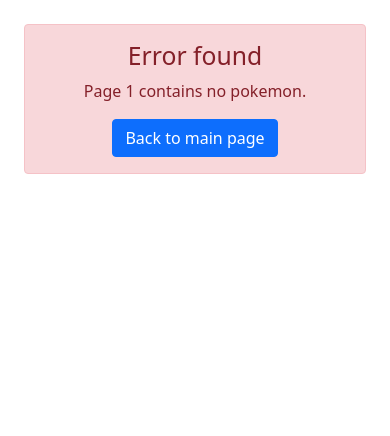
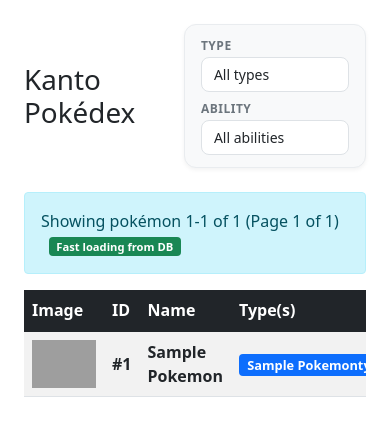
Before and after one commit to Michal-Barcak/Pokedex, a Django app: page / in a window 390 px wide. Shown: the part 62-498 px from the top of the page. Run offline with Django 5.2, Linux system fonts and the light colour scheme; tables that the repository leaves empty hold one stand-in row (values such as "Sample post"); a database or web service that is not in the repository returns one stand-in record (values such as "Sample title"); data that the repository does not hold is empty; grey boxes are pictures that could not be loaded.

Commit message:
perf: Change main logic and functions for quick load and filtering

```diff
--- a/pokedex_app/settings.py
+++ b/pokedex_app/settings.py
@@ -41,6 +41,7 @@ INSTALLED_APPS = [
     "django.contrib.sessions",
     "django.contrib.messages",
     "django.contrib.staticfiles",
+    # "pokemon.apps.PokemonConfig",
     "pokemon",
 ]
 
--- a/pokemon/views.py
+++ b/pokemon/views.py
@@ -1,53 +1,66 @@
 from django.shortcuts import render
-from .services.pokeapi_service import (
-    get_pokemon_from_db,
-    fetch_from_api_and_save,
-    has_all_pokemon_in_db,
-    create_response_from_db,
-)
+from django.db.models import Q
+from .models import Pokemon, PokemonType, PokemonAbility
 import logging
 
 logger = logging.getLogger(__name__)
 
-
 def pokemon(request):
     try:
         page_number = int(request.GET.get("page", 1))
+        pokemon_type = request.GET.get("type", "").strip().lower()
+        pokemon_ability = request.GET.get("ability", "").strip().lower()
+
         if page_number < 1:
             page_number = 1
 
         per_page = 20
+        offset = (page_number - 1) * per_page
 
-        pokemon_range_start = (page_number - 1) * per_page + 1
-        pokemon_range_end = min(pokemon_range_start + per_page, 151 + 1)
+        # Vytvorenie Q filtra
+        query_filter = Q()
 
-        existing_pokemon = get_pokemon_from_db(
-            pokemon_range_start, pokemon_range_end
+        if pokemon_type:
+            query_filter &= Q(types__type__name=pokemon_type)
+
+        if pokemon_ability:
+            query_filter &= Q(abilities__ability_name=pokemon_ability)
+
+        # Optimalizovaný queryset s prefetch_related
+        pokemon_queryset = (
+            Pokemon.objects
+            .select_related()
+            .prefetch_related("types__type", "abilities")  # Kľúčová optimalizácia
+            .filter(query_filter)
+            .order_by('api_id')
+            .distinct()
         )
-        expected_count = pokemon_range_end - pokemon_range_start
 
-        if has_all_pokemon_in_db(existing_pokemon, expected_count):
-            page_data = create_response_from_db(
-                existing_pokemon, page_number, per_page
-            )
-        else:
-            page_data = fetch_from_api_and_save(
-                pokemon_range_start, pokemon_range_end, page_number, per_page
-            )
+        total_count = pokemon_queryset.count()
+        paginated_pokemon = pokemon_queryset[offset:offset + per_page]
 
-        if not page_data["entries"]:
-            return render(
-                request,
-                "pokemon/error.html",
-                {"error": f"Page {page_number} contains no pokemon."},
-            )
+        total_pages = (total_count + per_page - 1) // per_page if total_count > 0 else 1
 
-        return render(request, "pokemon/pokemon.html", page_data)
+        # Vytvorenie context pre template
+        context = {
+            "pokemon_list": list(paginated_pokemon),  # Priamo queryset
+            "current_page": page_number,
+            "total_count": total_count,
+            "total_pages": total_pages,
+            "has_next": page_number < total_pages,
+            "has_previous": page_number > 1,
+            "data_source": "database",
+            "available_types": PokemonType.objects.values_list('name', flat=True).order_by('name'),
+            "available_abilities": PokemonAbility.objects.values_list('ability_name', flat=True).distinct().order_by('ability_name'),
+            "selected_type": pokemon_type,
+            "selected_ability": pokemon_ability,
+        }
+
+        if not paginated_pokemon:
+            return render(request, "pokemon/error.html", {"error": "No pokémon found."})
+
+        return render(request, "pokemon/pokemon.html", context)
 
     except Exception as e:
         logger.error(f"Error in pokemon view: {e}")
-        return render(
-            request,
-            "pokemon/error.html",
-            {"error": "An error occurred while loading pokemon."},
-        )
+        return render(request, "pokemon/error.html", {"error": "An error occurred."})
--- a/templates/pokemon/pokemon.html
+++ b/templates/pokemon/pokemon.html
@@ -4,27 +4,64 @@
 
 {% block content %}
 <div class="container">
-    <h1 class="mb-4">Kanto Pokédex</h1>
+    <!-- Moderný header s kompaktnými filtrami -->
+    <div class="d-flex justify-content-between align-items-center mb-4">
+        <h1 class="mb-0">Kanto Pokédex</h1>
 
-    <!-- Pagination and data source info -->
+        <!-- Kompaktné filtre -->
+        <div class="filter-container">
+            <form method="get" class="d-flex gap-2 align-items-center">
+                <!-- Type filter -->
+                <div class="filter-group">
+                    <label class="filter-label">TYPE</label>
+                    <select name="type" class="form-select form-select-sm filter-select" onchange="this.form.submit()">
+                        <option value="">All types</option>
+                        {% for type in available_types %}
+                            <option value="{{ type }}" {% if selected_type == type %}selected{% endif %}>
+                                {{ type|title }}
+                            </option>
+                        {% endfor %}
+                    </select>
+                </div>
+
+                <!-- Ability filter -->
+                <div class="filter-group">
+                    <label class="filter-label">ABILITY</label>
+                    <select name="ability" class="form-select form-select-sm filter-select" onchange="this.form.submit()">
+                        <option value="">All abilities</option>
+                        {% for ability in available_abilities %}
+                            <option value="{{ ability }}" {% if selected_ability == ability %}selected{% endif %}>
+                                {{ ability|title }}
+                            </option>
+                        {% endfor %}
+                    </select>
+                </div>
+
+                <!-- Clear filters button -->
+                {% if selected_type or selected_ability %}
+                    <a href="{% url 'pokemon:pokemon' %}" class="btn btn-outline-secondary btn-sm clear-btn" title="Clear filters">
+                        ✕
+                    </a>
+                {% endif %}
+            </form>
+        </div>
+    </div>
+
+    <!-- Info panel -->
     <div class="alert alert-info">
-        {% if entries %}
-            {% with first_pokemon=entries.0 last_pokemon=entries|last %}
-                Showing pokémon {{ first_pokemon.id }}-{{ last_pokemon.id }} of {{ total_count }}
+        {% if pokemon_list %}
+            {% with first_pokemon=pokemon_list.0 last_pokemon=pokemon_list|last %}
+                Showing pokémon {{ first_pokemon.api_id }}-{{ last_pokemon.api_id }} of {{ total_count }}
             {% endwith %}
         {% else %}
             Showing 0 of {{ total_count }} pokémon
         {% endif %}
         (Page {{ current_page }} of {{ total_pages }})
 
-        {% if data_source == 'database' %}
-            <span class="badge bg-success data-source-badge ms-2">Fast loading from DB</span>
-        {% elif data_source == 'api' %}
-            <span class="badge bg-warning data-source-badge ms-2">First loading from API</span>
-        {% endif %}
+        <span class="badge bg-success data-source-badge ms-2">Fast loading from DB</span>
     </div>
 
-    <!-- Pokémon table -->
+    <!-- Pokémon table s priamym prístupom -->
     <div class="table-responsive">
         <table class="table table-striped table-hover">
             <thead class="table-dark">
@@ -37,7 +74,7 @@
                 </tr>
             </thead>
             <tbody>
-                {% for pokemon in entries %}
+                {% for pokemon in pokemon_list %}
                     <tr>
                         <td class="text-center">
                             {% if pokemon.sprite_url %}
@@ -50,27 +87,27 @@
                             {% endif %}
                         </td>
                         <td class="align-middle">
-                            <strong>#{{ pokemon.id }}</strong>
+                            <strong>#{{ pokemon.api_id }}</strong>
                         </td>
                         <td class="align-middle">
                             <strong>{{ pokemon.name|title }}</strong>
                         </td>
                         <td class="align-middle">
-                            {% for type in pokemon.types %}
+                            {% for type_relation in pokemon.types.all %}
                                 <span class="badge bg-primary me-1 type-badge">
-                                    {{ type|title }}
+                                    {{ type_relation.type.name|title }}
                                 </span>
                             {% empty %}
-                                <span class="text-muted small">Loading...</span>
+                                <span class="text-muted small">No types</span>
                             {% endfor %}
                         </td>
                         <td class="align-middle">
-                            {% for ability in pokemon.abilities %}
+                            {% for ability in pokemon.abilities.all %}
                                 <span class="badge bg-secondary me-1 ability-badge">
-                                    {{ ability|title }}
+                                    {{ ability.ability_name|title }}
                                 </span>
                             {% empty %}
-                                <span class="text-muted small">Loading...</span>
+                                <span class="text-muted small">No abilities</span>
                             {% endfor %}
                         </td>
                     </tr>
@@ -79,6 +116,9 @@
                         <td colspan="5" class="text-center">
                             <div class="alert alert-warning">
                                 No pokémon were found.
+                                {% if selected_type or selected_ability %}
+                                    <br><a href="{% url 'pokemon:pokemon' %}">Clear filters</a> to see all pokémon.
+                                {% endif %}
                             </div>
                         </td>
                     </tr>
@@ -93,10 +133,10 @@
             <ul class="pagination justify-content-center">
                 {% if has_previous %}
                     <li class="page-item">
-                        <a class="page-link" href="?page=1">First</a>
+                        <a class="page-link" href="?page=1{% if selected_type %}&type={{ selected_type }}{% endif %}{% if selected_ability %}&ability={{ selected_ability }}{% endif %}">First</a>
                     </li>
                     <li class="page-item">
-                        <a class="page-link" href="?page={{ current_page|add:'-1' }}">Previous</a>
+                        <a class="page-link" href="?page={{ current_page|add:'-1' }}{% if selected_type %}&type={{ selected_type }}{% endif %}{% if selected_ability %}&ability={{ selected_ability }}{% endif %}">Previous</a>
                     </li>
                 {% endif %}
 
@@ -108,10 +148,10 @@
 
                 {% if has_next %}
                     <li class="page-item">
-                        <a class="page-link" href="?page={{ current_page|add:'1' }}">Next</a>
+                        <a class="page-link" href="?page={{ current_page|add:'1' }}{% if selected_type %}&type={{ selected_type }}{% endif %}{% if selected_ability %}&ability={{ selected_ability }}{% endif %}">Next</a>
                     </li>
                     <li class="page-item">
-                        <a class="page-link" href="?page={{ total_pages }}">Last</a>
+                        <a class="page-link" href="?page={{ total_pages }}{% if selected_type %}&type={{ selected_type }}{% endif %}{% if selected_ability %}&ability={{ selected_ability }}{% endif %}">Last</a>
                     </li>
                 {% endif %}
             </ul>
@@ -125,4 +165,71 @@
         </div>
     {% endif %}
 </div>
+
+<!-- CSS štýly -->
+<style>
+.filter-container {
+    background: #f8f9fa;
+    padding: 12px 16px;
+    border-radius: 12px;
+    border: 1px solid #e9ecef;
+    box-shadow: 0 2px 4px rgba(0,0,0,0.05);
+}
+
+.filter-group {
+    display: flex;
+    flex-direction: column;
+    min-width: 140px;
+}
+
+.filter-label {
+    font-size: 0.75rem;
+    font-weight: 600;
+    color: #6c757d;
+    margin-bottom: 2px;
+    text-transform: uppercase;
+    letter-spacing: 0.5px;
+}
+
+.filter-select {
+    border: 1px solid #dee2e6;
+    border-radius: 8px;
+    font-size: 0.875rem;
+    padding: 6px 12px;
+    background: white;
+    transition: all 0.2s ease;
+}
+
+.filter-select:focus {
+    border-color: #0d6efd;
+    box-shadow: 0 0 0 2px rgba(13, 110, 253, 0.15);
+}
+
+.clear-btn {
+    border-radius: 8px;
+    width: 32px;
+    height: 32px;
+    display: flex;
+    align-items: center;
+    justify-content: center;
+    margin-top: 18px;
+}
+
+@media (max-width: 768px) {
+    .filter-container {
+        flex-direction: column;
+        gap: 12px;
+    }
+
+    .filter-container form {
+        flex-direction: column;
+        gap: 12px;
+    }
+
+    .clear-btn {
+        margin-top: 0;
+        align-self: flex-start;
+    }
+}
+</style>
 {% endblock %}
```
Also changed, not shown: pokemon/apps.py (+31 -3 lines), pokemon/background_jobs/pokemon_save_job.py (+30 -30 lines), pokemon/management/commands/sync_pokemon.py (added, +107 -0 lines), pokemon/management/__init__.py (added), pokemon/management/commands/__init__.py (added).
